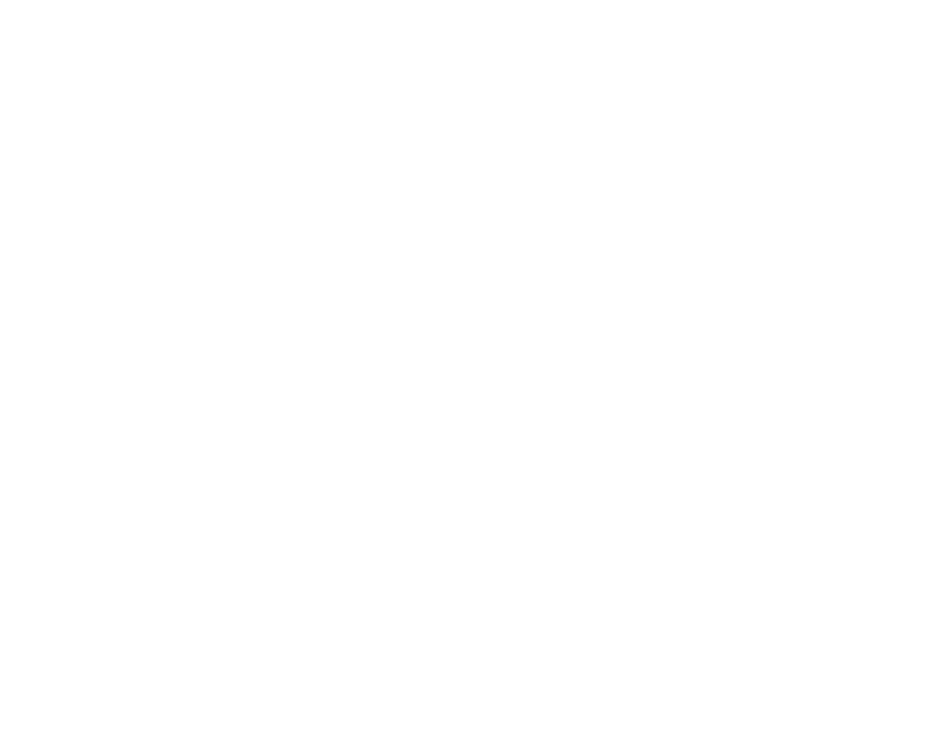
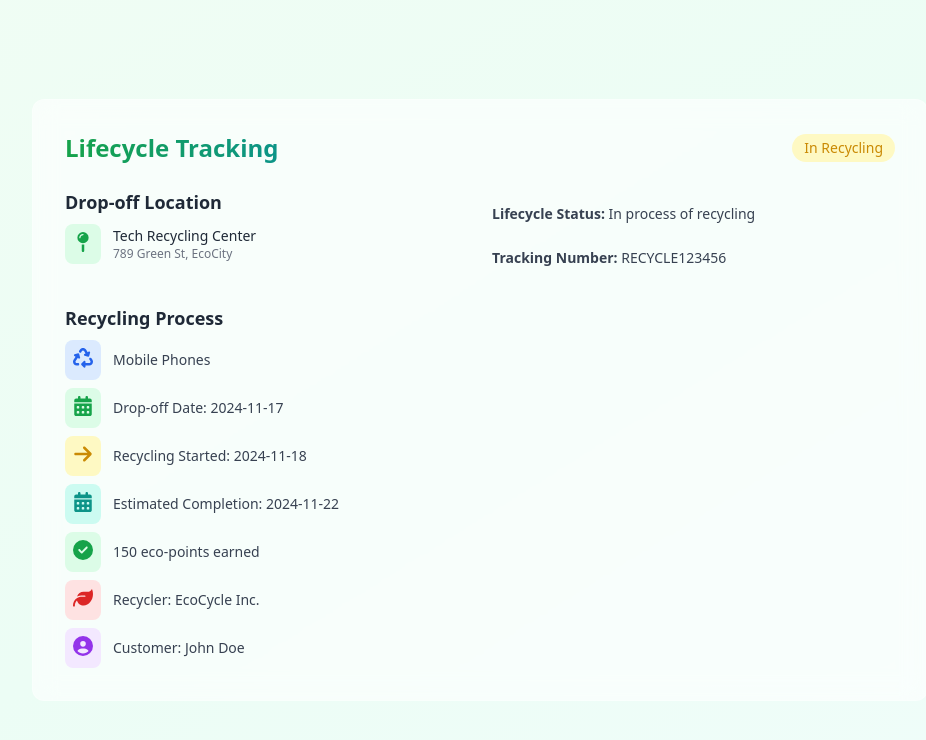
Before and after one commit to Akash-kafle/ByteBack, a React (Vite) app in the folder frontend/: page /tracking in a window 1280 px wide. Before the commit this address had no page. Shown: the top 740 px of the page, without its empty margins (160-1086 px from the left). Built offline with nearby package versions, Linux system fonts and the light colour scheme.

Commit message:
Tracking page UI

```diff
--- a/frontend/src/App.jsx
+++ b/frontend/src/App.jsx
@@ -5,17 +5,21 @@ import Dashboard from "./components/dashboard";
 import Login from "./components/Login"
 import Dropoff from "./components/Dropoff";
 import Signup from "./components/Signup";
+import Tracking from "./components/Tracking";
 
 
 const App = () => {
   return (
     <>
+    <Navbar />
       <div className="">
         <Routes>
           <Route path="/" element={<Dashboard />} />
+          {/* <Route path="/navbar" element={<Navbar />} /> */}
           <Route path="/login" element={<Login/>}/>
           <Route path="/sign-up" element={<Signup />}/>
           <Route path="/dropoff" element={<Dropoff />} />
+          <Route path="tracking" element={<Tracking/>} />
         </Routes>
       </div>
     </>
--- a/frontend/src/components/Dropoff.jsx
+++ b/frontend/src/components/Dropoff.jsx
@@ -259,7 +259,7 @@ const Dropoff = () => {
         {/* Map Container */}
         <div className="bg-white/60 backdrop-blur-md rounded-xl border border-white/20 p-4">
           <MapContainer
-            center={[27.6818, 85.3147]} // Centered on Doko Recyclers
+            center={[27.6818, 85.3147]}
             zoom={13}
             scrollWheelZoom={true}
             className="h-[600px] w-full rounded-lg"
--- /dev/null
+++ b/frontend/src/components/Tracking.jsx
@@ -0,0 +1,190 @@
+import React, { useState, useEffect } from "react";
+import { useParams } from "react-router-dom";
+import { FontAwesomeIcon } from "@fortawesome/react-fontawesome";
+import {
+  faMapPin,
+  faRecycle,
+  faCalendarAlt,
+  faCheckCircle,
+  faArrowRight,
+  faUserCircle,
+  faLeaf,
+} from "@fortawesome/free-solid-svg-icons";
+
+const Tracking = () => {
+  const { id } = useParams();
+  const [trackingData, setTrackingData] = useState(null);
+
+  useEffect(() => {
+    // Hardcoded tracking data for testing with mobile phones recycling lifecycle
+    const dummyData = {
+      status: "In Recycling",
+      dropoffLocation: {
+        name: "Tech Recycling Center",
+        address: "789 Green St, EcoCity",
+      },
+      itemType: "Mobile Phones",
+      dropoffDate: "2024-11-17",
+      recyclingStartDate: "2024-11-18",
+      estimatedCompletionDate: "2024-11-22",
+      ecoPoints: 150,
+      recycler: "EcoCycle Inc.",
+      customerName: "John Doe",
+      trackingNumber: "RECYCLE123456",
+      productLifecycleStatus: "In process of recycling",
+    };
+
+    // Simulate an API call delay
+    setTimeout(() => {
+      setTrackingData(dummyData);
+    }, 500);
+  }, [id]);
+
+  if (!trackingData) {
+    return <div>Loading...</div>;
+  }
+
+  return (
+    <div className="min-h-screen bg-gradient-to-br from-green-50 via-emerald-50 to-teal-50 flex items-center justify-center p-6">
+      <div className="w-full max-w-4xl bg-white/60 backdrop-blur-md rounded-xl border border-white/20 p-8">
+        <div className="flex items-center justify-between mb-6">
+          <h1 className="text-2xl font-bold bg-gradient-to-r from-green-600 to-teal-600 inline-block text-transparent bg-clip-text">
+            Lifecycle Tracking
+          </h1>
+          <span
+            className={`px-3 py-1 text-sm rounded-full font-medium ${
+              trackingData.status === "In Recycling"
+                ? "bg-yellow-100 text-yellow-600"
+                : "bg-green-100 text-green-600"
+            }`}
+          >
+            {trackingData.status}
+          </span>
+        </div>
+
+        <div className="grid grid-cols-1 md:grid-cols-2 gap-6">
+          <div className="flex flex-col space-y-6">
+            <div>
+              <h2 className="text-lg font-semibold mb-2 text-gray-800">
+                Drop-off Location
+              </h2>
+              <div className="flex items-center space-x-3 mb-4">
+                <div className="bg-green-100 p-2 rounded-lg">
+                  <FontAwesomeIcon
+                    icon={faMapPin}
+                    className="h-5 w-5 text-green-600"
+                  />
+                </div>
+                <div>
+                  <p className="text-sm font-medium text-gray-800">
+                    {trackingData.dropoffLocation.name}
+                  </p>
+                  <p className="text-xs text-gray-500">
+                    {trackingData.dropoffLocation.address}
+                  </p>
+                </div>
+              </div>
+            </div>
+
+            <div>
+              <h2 className="text-lg font-semibold mb-2 text-gray-800">
+                Recycling Process
+              </h2>
+              <div className="space-y-2">
+                <div className="flex items-center space-x-3">
+                  <div className="bg-blue-100 p-2 rounded-lg">
+                    <FontAwesomeIcon
+                      icon={faRecycle}
+                      className="h-5 w-5 text-blue-600"
+                    />
+                  </div>
+                  <p className="text-sm text-gray-700">
+                    {trackingData.itemType}
+                  </p>
+                </div>
+                <div className="flex items-center space-x-3">
+                  <div className="bg-green-100 p-2 rounded-lg">
+                    <FontAwesomeIcon
+                      icon={faCalendarAlt}
+                      className="h-5 w-5 text-green-600"
+                    />
+                  </div>
+                  <p className="text-sm text-gray-700">
+                    Drop-off Date: {trackingData.dropoffDate}
+                  </p>
+                </div>
+                <div className="flex items-center space-x-3">
+                  <div className="bg-yellow-100 p-2 rounded-lg">
+                    <FontAwesomeIcon
+                      icon={faArrowRight}
+                      className="h-5 w-5 text-yellow-600"
+                    />
+                  </div>
+                  <p className="text-sm text-gray-700">
+                    Recycling Started: {trackingData.recyclingStartDate}
+                  </p>
+                </div>
+                <div className="flex items-center space-x-3">
+                  <div className="bg-teal-100 p-2 rounded-lg">
+                    <FontAwesomeIcon
+                      icon={faCalendarAlt}
+                      className="h-5 w-5 text-teal-600"
+                    />
+                  </div>
+                  <p className="text-sm text-gray-700">
+                    Estimated Completion: {trackingData.estimatedCompletionDate}
+                  </p>
+                </div>
+                <div className="flex items-center space-x-3">
+                  <div className="bg-green-100 p-2 rounded-lg">
+                    <FontAwesomeIcon
+                      icon={faCheckCircle}
+                      className="h-5 w-5 text-green-600"
+                    />
+                  </div>
+                  <p className="text-sm text-gray-700">
+                    {trackingData.ecoPoints} eco-points earned
+                  </p>
+                </div>
+                <div className="flex items-center space-x-3">
+                  <div className="bg-red-100 p-2 rounded-lg">
+                    <FontAwesomeIcon
+                      icon={faLeaf}
+                      className="h-5 w-5 text-red-600"
+                    />
+                  </div>
+                  <p className="text-sm text-gray-700">
+                    Recycler: {trackingData.recycler}
+                  </p>
+                </div>
+                <div className="flex items-center space-x-3">
+                  <div className="bg-purple-100 p-2 rounded-lg">
+                    <FontAwesomeIcon
+                      icon={faUserCircle}
+                      className="h-5 w-5 text-purple-600"
+                    />
+                  </div>
+                  <p className="text-sm text-gray-700">
+                    Customer: {trackingData.customerName}
+                  </p>
+                </div>
+              </div>
+            </div>
+          </div>
+
+          <div className="flex flex-col space-y-6">
+            <div className="mt-4 text-sm text-gray-700">
+              <strong>Lifecycle Status:</strong>{" "}
+              {trackingData.productLifecycleStatus}
+            </div>
+            <div className="mt-4 text-sm text-gray-700">
+              <strong>Tracking Number:</strong> {trackingData.trackingNumber}
+            </div>
+          </div>
+        </div>
+      </div>
+    </div>
+  );
+};
+
+export default Tracking;
```
